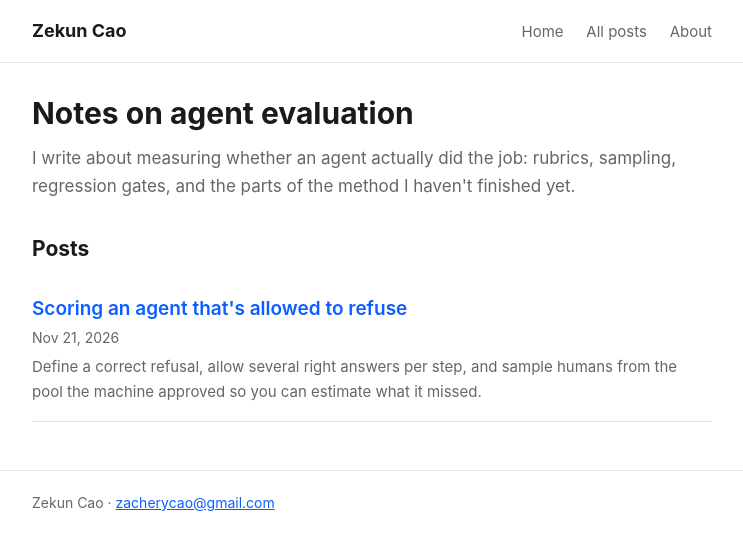
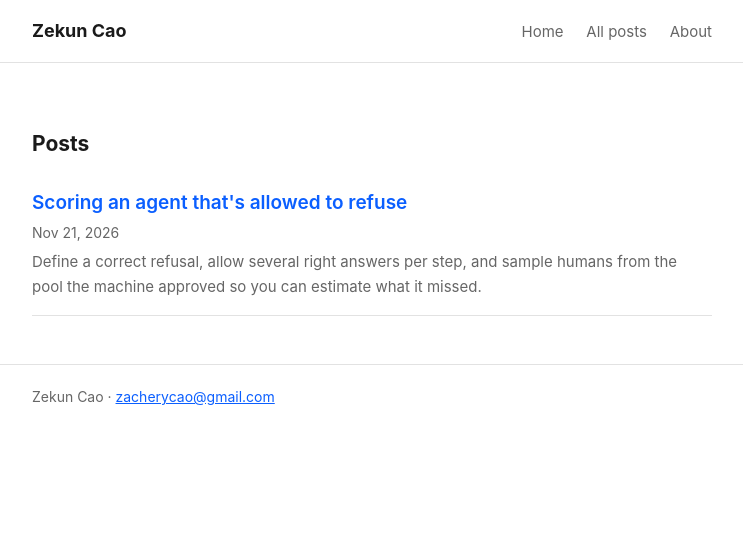
Before and after one commit to ZacheryCao/ZacheryCao.github.io, a Jekyll site: the page built from index.md, in a window 1280 px wide. Shown: the top 550 px of the page, without its empty margins (268-1011 px from the left). Built offline with Jekyll 4.4.1, drawn with Linux system fonts in a browser that asks for light colours.

Commit message:
Update index.md

```diff
--- a/index.md
+++ b/index.md
@@ -2,12 +2,6 @@
 layout: default
 title: Home
 ---
-
-<section class="intro">
-  <h1>Notes on agent evaluation</h1>
-  <p>I write about measuring whether an agent actually did the job: rubrics, sampling, regression gates, and the parts of the method I haven't finished yet.</p>
-</section>
-
 <section class="post-list">
   <h2>Posts</h2>
   <ul>
```
